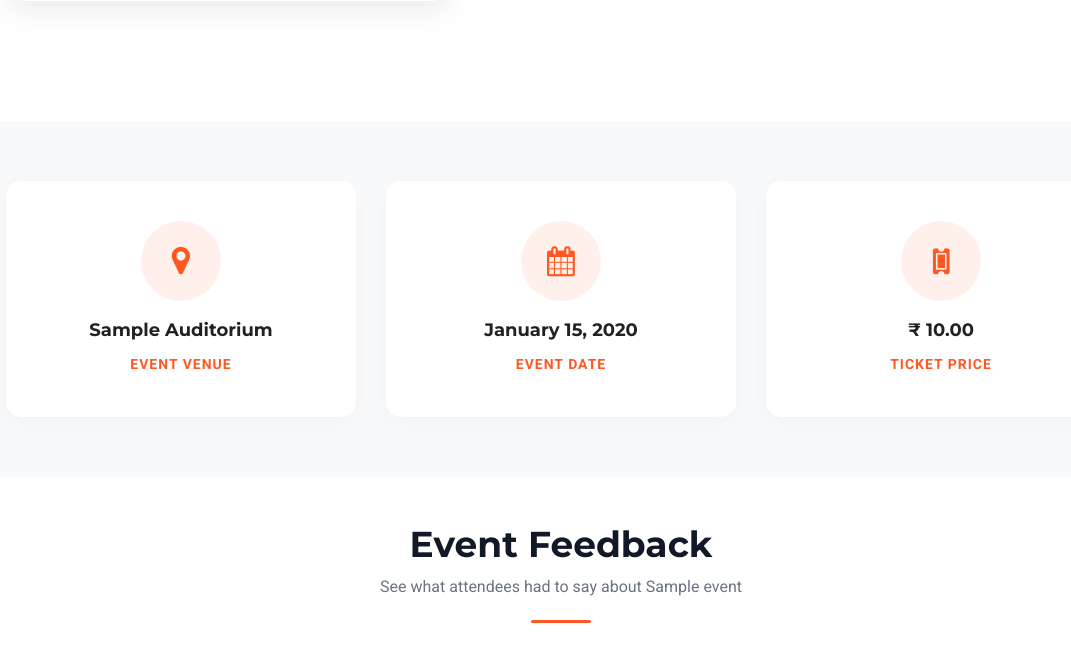
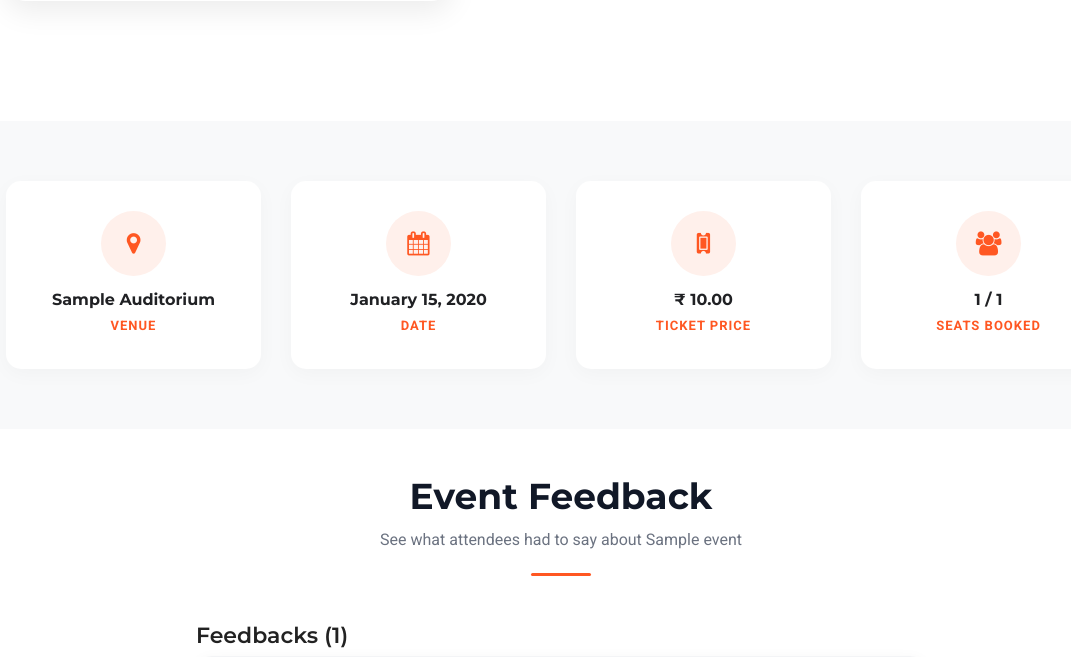
Before and after one commit to DyvinBiju/seatsense, a Django app: page /event/1/ in a window 1280 px wide. Shown: the part 1084-1741 px from the top of the page, without its empty margins (79-1150 px from the left). Run offline with Django 5.2, Linux system fonts and the light colour scheme; tables that the repository leaves empty hold one stand-in row (values such as "Sample post"); grey boxes marked "Sample" are stand-in pictures; some libraries are stand-ins or nearby versions.

Commit message:
seat count added

```diff
--- a/seatsense_app/models.py
+++ b/seatsense_app/models.py
@@ -63,6 +63,27 @@ class Event(models.Model):
 
     def __str__(self):
         return self.title
+
+    @property
+    def total_seats(self):
+        return self.auditorium.seat_set.count()
+
+    @property
+    def booked_seats(self):
+        return BookingSeat.objects.filter(booking__event=self, booking__status='CONFIRMED').count()
+
+    @property
+    def remaining_seats(self):
+        return self.total_seats - self.booked_seats
+
+    @property
+    def is_past(self):
+        from django.utils import timezone
+        from datetime import datetime
+        event_datetime = datetime.combine(self.event_date, self.event_time)
+        if timezone.is_naive(event_datetime):
+            event_datetime = timezone.make_aware(event_datetime)
+        return event_datetime <= timezone.now()
 
 
 class Booking(models.Model):
--- a/seatsense_app/views.py
+++ b/seatsense_app/views.py
@@ -59,32 +59,40 @@ def explore_events(request):
 
     now = timezone.now()
 
-    # Get all events once
     all_events = Event.objects.all()
 
     valid_events = []
     upcoming_events_count = 0
     past_events_count = 0
 
+    # Track category counts dynamically based on the current mode
+    category_counts = {}
+
     for event in all_events:
-
         event_datetime = datetime.combine(event.event_date, event.event_time)
-
         if timezone.is_naive(event_datetime):
             event_datetime = timezone.make_aware(event_datetime)
 
+        is_event_past = event_datetime <= now
+
         # Count upcoming vs past
-        if event_datetime > now:
+        if not is_event_past:
             upcoming_events_count += 1
         else:
             past_events_count += 1
 
+        # Calculate counts for the sidebar categories
+        # If show_past=True, count past events per category. If False, count upcoming events.
+        if is_event_past == show_past:
+            cat_id = event.category_id
+            category_counts[cat_id] = category_counts.get(cat_id, 0) + 1
+
         # Filter depending on view mode
         if show_past:
-            if event_datetime <= now:
+            if is_event_past:
                 valid_events.append(event)
         else:
-            if event_datetime > now:
+            if not is_event_past:
                 valid_events.append(event)
 
     # Order events correctly
@@ -125,6 +133,9 @@ def explore_events(request):
     page_obj = paginator.get_page(page_number)
 
     categories = Category.objects.all()
+    # Apply the dynamic counts to categories
+    for cat in categories:
+        cat.display_count = category_counts.get(cat.id, 0)
 
     context = {
         "events": page_obj,
--- a/templates/seatsense_app/event_detail.html
+++ b/templates/seatsense_app/event_detail.html
@@ -154,79 +154,76 @@
 
         <div class="row text-center">
 
-            <div class="col-md-4 mb-4 mb-md-0">
-
+            <!-- Venue -->
+            <div class="col-lg-3 col-md-6 mb-4 mb-lg-0">
                 <div class="service-item"
-                    style="background: white; padding: 40px 20px; border-radius: 15px; box-shadow: 0 5px 20px rgba(0,0,0,0.03); height: 100%; transition: transform 0.3s ease;"
+                    style="background: white; padding: 30px 20px; border-radius: 15px; box-shadow: 0 5px 20px rgba(0,0,0,0.03); height: 100%; transition: transform 0.3s ease;"
                     onmouseover="this.style.transform='translateY(-5px)';"
                     onmouseout="this.style.transform='translateY(0)';">
-
-                    <div
-                        style="width: 80px; height: 80px; background: #fff0eb; border-radius: 50%; display: flex; align-items: center; justify-content: center; margin: 0 auto 20px auto;">
-                        <i class="fa fa-map-marker" style="font-size: 32px; color: #ff5722; margin: 0;"></i>
+                    <div style="width: 65px; height: 65px; background: #fff0eb; border-radius: 50%; display: flex; align-items: center; justify-content: center; margin: 0 auto 15px auto;">
+                        <i class="fa fa-map-marker" style="font-size: 24px; color: #ff5722; margin: 0;"></i>
                     </div>
-
-                    <h5 style="font-weight: 700; color: #202124; margin-bottom: 10px; font-size: 18px;">
+                    <h5 style="font-weight: 700; color: #202124; margin-bottom: 5px; font-size: 16px;">
                         {{ event.auditorium.name|title }}
                     </h5>
-
-                    <p
-                        style="color: #ff5722; font-weight: 600; font-size: 14px; margin: 0; text-transform: uppercase; letter-spacing: 1px;">
-                        Event Venue</p>
-
+                    <p style="color: #ff5722; font-weight: 600; font-size: 13px; margin: 0; text-transform: uppercase; letter-spacing: 1px;">
+                        Venue</p>
                 </div>
-
             </div>
 
-
-            <div class="col-md-4 mb-4 mb-md-0">
-
+            <!-- Date -->
+            <div class="col-lg-3 col-md-6 mb-4 mb-lg-0">
                 <div class="service-item"
-                    style="background: white; padding: 40px 20px; border-radius: 15px; box-shadow: 0 5px 20px rgba(0,0,0,0.03); height: 100%; transition: transform 0.3s ease;"
+                    style="background: white; padding: 30px 20px; border-radius: 15px; box-shadow: 0 5px 20px rgba(0,0,0,0.03); height: 100%; transition: transform 0.3s ease;"
                     onmouseover="this.style.transform='translateY(-5px)';"
                     onmouseout="this.style.transform='translateY(0)';">
-
-                    <div
-                        style="width: 80px; height: 80px; background: #fff0eb; border-radius: 50%; display: flex; align-items: center; justify-content: center; margin: 0 auto 20px auto;">
-                        <i class="fa fa-calendar" style="font-size: 30px; color: #ff5722; margin: 0;"></i>
+                    <div style="width: 65px; height: 65px; background: #fff0eb; border-radius: 50%; display: flex; align-items: center; justify-content: center; margin: 0 auto 15px auto;">
+                        <i class="fa fa-calendar" style="font-size: 24px; color: #ff5722; margin: 0;"></i>
                     </div>
-
-                    <h5 style="font-weight: 700; color: #202124; margin-bottom: 10px; font-size: 18px;">
+                    <h5 style="font-weight: 700; color: #202124; margin-bottom: 5px; font-size: 16px;">
                         {{ event.event_date|date:"F d, Y" }}
                     </h5>
-
-                    <p
-                        style="color: #ff5722; font-weight: 600; font-size: 14px; margin: 0; text-transform: uppercase; letter-spacing: 1px;">
-                        Event Date</p>
-
+                    <p style="color: #ff5722; font-weight: 600; font-size: 13px; margin: 0; text-transform: uppercase; letter-spacing: 1px;">
+                        Date</p>
                 </div>
-
             </div>
 
-
-            <div class="col-md-4">
-
+            <!-- Price -->
+            <div class="col-lg-3 col-md-6 mb-4 mb-lg-0">
                 <div class="service-item"
-                    style="background: white; padding: 40px 20px; border-radius: 15px; box-shadow: 0 5px 20px rgba(0,0,0,0.03); height: 100%; transition: transform 0.3s ease;"
+                    style="background: white; padding: 30px 20px; border-radius: 15px; box-shadow: 0 5px 20px rgba(0,0,0,0.03); height: 100%; transition: transform 0.3s ease;"
                     onmouseover="this.style.transform='translateY(-5px)';"
                     onmouseout="this.style.transform='translateY(0)';">
-
-                    <div
-                        style="width: 80px; height: 80px; background: #fff0eb; border-radius: 50%; display: flex; align-items: center; justify-content: center; margin: 0 auto 20px auto;">
-                        <i class="fa fa-ticket"
-                            style="font-size: 30px; color: #ff5722; margin: 0; transform: rotate(-45deg);"></i>
+                    <div style="width: 65px; height: 65px; background: #fff0eb; border-radius: 50%; display: flex; align-items: center; justify-content: center; margin: 0 auto 15px auto;">
+                        <i class="fa fa-ticket" style="font-size: 24px; color: #ff5722; margin: 0; transform: rotate(-45deg);"></i>
                     </div>
-
-                    <h5 style="font-weight: 700; color: #202124; margin-bottom: 10px; font-size: 18px;">
+                    <h5 style="font-weight: 700; color: #202124; margin-bottom: 5px; font-size: 16px;">
                         ₹ {{ event.ticket_price }}
                     </h5>
+                    <p style="color: #ff5722; font-weight: 600; font-size: 13px; margin: 0; text-transform: uppercase; letter-spacing: 1px;">
+                        Ticket Price</p>
+                </div>
+            </div>
 
-                    <p
-                        style="color: #ff5722; font-weight: 600; font-size: 14px; margin: 0; text-transform: uppercase; letter-spacing: 1px;">
-                        Ticket Price</p>
-
+            <!-- Availability -->
+            <div class="col-lg-3 col-md-6 mb-4 mb-lg-0">
+                <div class="service-item"
+                    style="background: white; padding: 30px 20px; border-radius: 15px; box-shadow: 0 5px 20px rgba(0,0,0,0.03); height: 100%; transition: transform 0.3s ease;"
+                    onmouseover="this.style.transform='translateY(-5px)';"
+                    onmouseout="this.style.transform='translateY(0)';">
+                    <div style="width: 65px; height: 65px; background: #fff0eb; border-radius: 50%; display: flex; align-items: center; justify-content: center; margin: 0 auto 15px auto;">
+                        <i class="fa fa-users" style="font-size: 24px; color: #ff5722; margin: 0;"></i>
+                    </div>
+                    <h5 style="font-weight: 700; color: #202124; margin-bottom: 5px; font-size: 16px;">
+                        {% if is_past %}
+                            {{ event.booked_seats }} / {{ event.total_seats }}
+                        {% else %}
+                            {{ event.remaining_seats }} / {{ event.total_seats }}
+                        {% endif %}
+                    </h5>
+                    <p style="color: #ff5722; font-weight: 600; font-size: 13px; margin: 0; text-transform: uppercase; letter-spacing: 1px;">
+                        {% if is_past %}Seats Booked{% else %}Seats Remaining{% endif %}</p>
                 </div>
-
             </div>
 
         </div>
```
Also changed, not shown: templates/seatsense_app/explore_events.html (+26 -2 lines).
